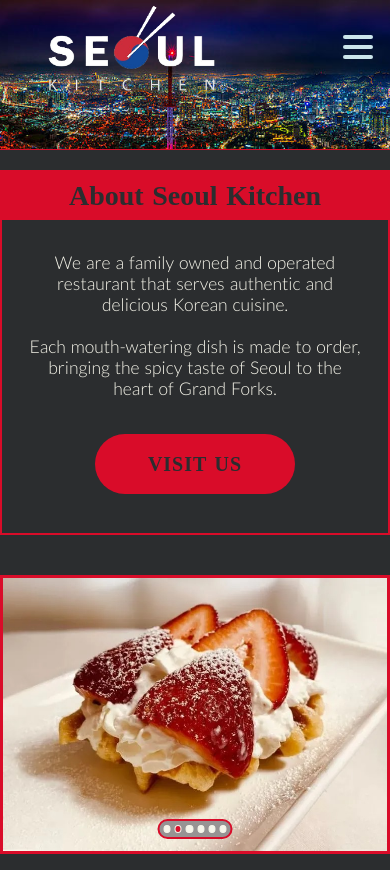
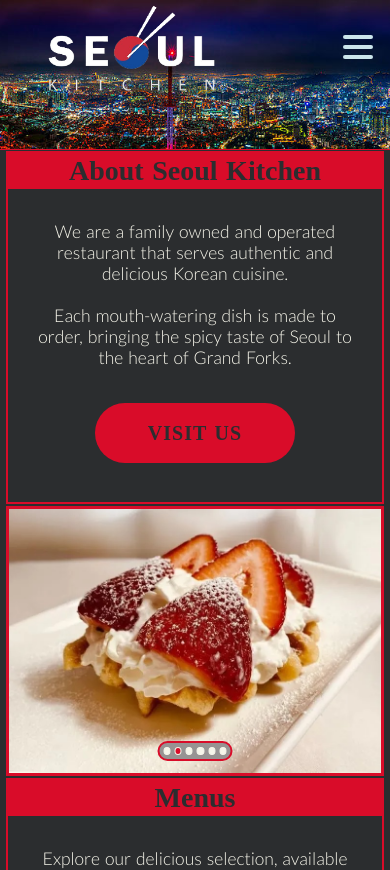
Before and after one commit to cgbridgewater/Seoul_Kitchen, a React (Vite) app: page / in a window 390 px wide. Shown: the top 870 px of the page. Built offline with nearby package versions, Linux system fonts and the light colour scheme; a web font is replaced by a local one.

Commit message:
boxing sizes

```diff
--- a/src/App.css
+++ b/src/App.css
@@ -298,8 +298,15 @@ a {
 
 @media (max-width: 1065px) {
   .split_box_text, .split_box_img {
-    margin: 20px auto;
-    width: 100%;
+    margin: 10px auto;
+    width: 95%;
+  }
+}
+
+@media (max-width: 500px) {
+  .split_box_text, .split_box_img {
+    margin: 1px auto;
+    width: 97%;
   }
 }
 /*                           */
@@ -312,7 +319,7 @@ a {
 /*                      */
 /* width */
 ::-webkit-scrollbar {
-  width: 14px;
+  width: 10px;
 }
 
 /* Track */
@@ -1104,7 +1111,7 @@ nav ul a:hover:before, nav ul a:hover:after {
 .menu_link {
   width: 100%;
   min-width: 300px;
-  max-width: 400px;
+  max-width: 500px;
   padding-bottom: 24px;
   display: flex;
   flex-direction: column;
@@ -1114,7 +1121,7 @@ nav ul a:hover:before, nav ul a:hover:after {
 
   h2 {
     margin: 0;
-    padding: 8px 24px;
+    padding: 2px 24px;
     background-color: var(--blue);
     color: var(--main_bg);
     width: 100%;
@@ -1149,7 +1156,7 @@ nav ul a:hover:before, nav ul a:hover:after {
     border: 3px solid var(--blue);
     margin: 24px auto;
     max-width: 1200px;;
-    min-width: 350px;
+    /* min-width: 300px; */
     width: 100%;
   }
 }
```
